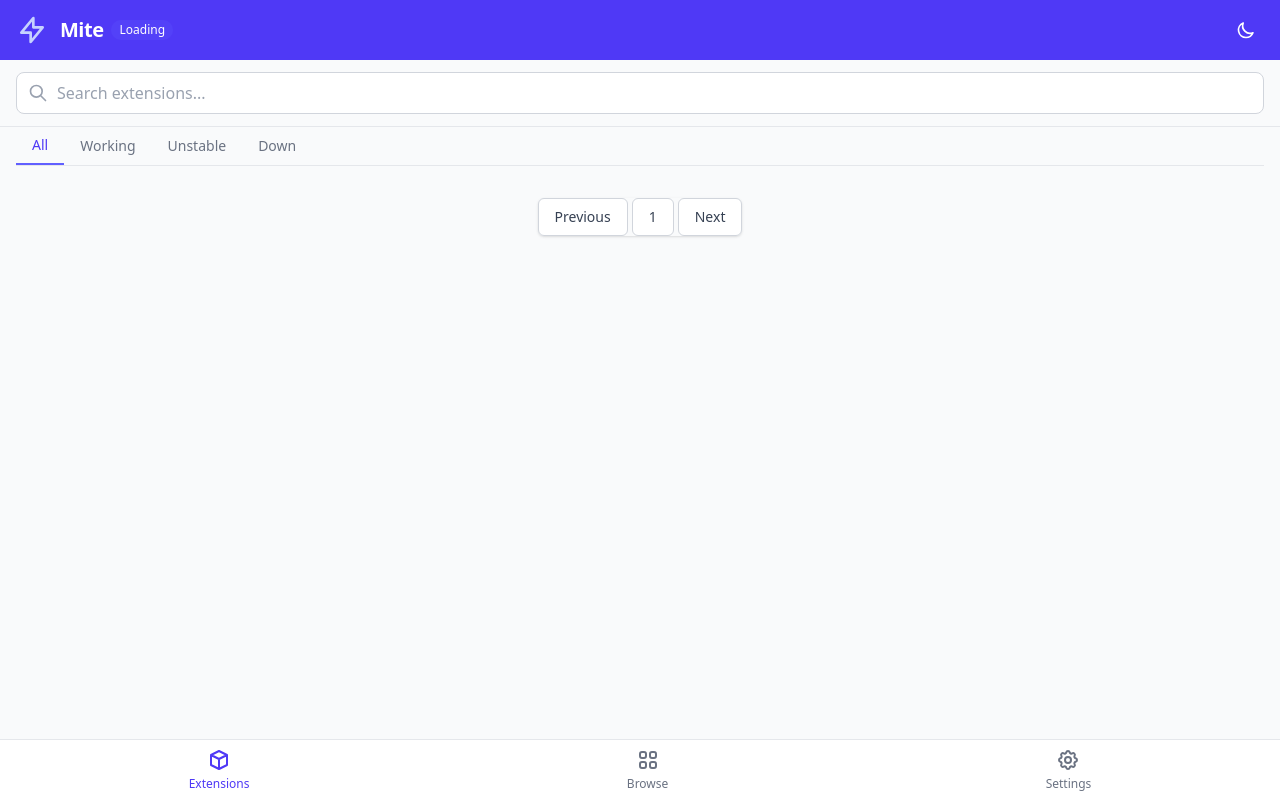
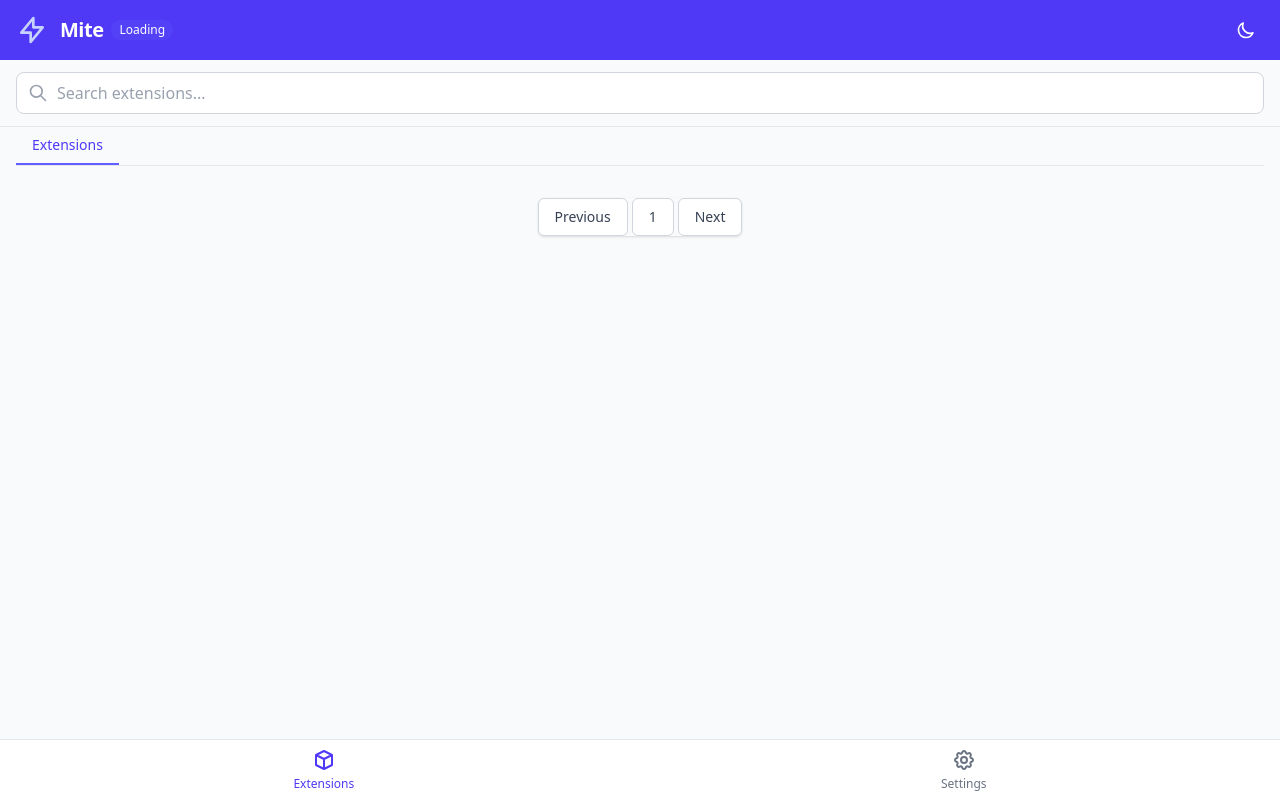
Before and after one commit to lordryns/mite, a Flask app: page / in a window 1280 px wide. Run offline with Flask 3, Linux system fonts and the light colour scheme; data that the repository does not hold is empty; some libraries are stand-ins or nearby versions.

Commit message:
reduced unnecessary features

```diff
--- a/website/templates/index.html
+++ b/website/templates/index.html
@@ -45,10 +45,7 @@
     <h3 class="text-xl font-bold "id="showing-results-for"></h3>
         <!-- Status Tabs -->
         <div class="flex border-b border-gray-200 dark:border-gray-700 mb-4">
-            <button class="tab-button px-4 py-2 font-medium text-sm border-b-2 border-indigo-500 text-indigo-600 dark:text-indigo-400" data-filter="all">All</button>
-            <button class="tab-button px-4 py-2 font-medium text-sm text-gray-500 dark:text-gray-400 hover:text-gray-700 dark:hover:text-gray-300" data-filter="working">Working</button>
-            <button class="tab-button px-4 py-2 font-medium text-sm text-gray-500 dark:text-gray-400 hover:text-gray-700 dark:hover:text-gray-300" data-filter="unstable">Unstable</button>
-            <button class="tab-button px-4 py-2 font-medium text-sm text-gray-500 dark:text-gray-400 hover:text-gray-700 dark:hover:text-gray-300" data-filter="down">Down</button>
+            <button class="tab-button px-4 py-2 font-medium text-sm border-b-2 border-indigo-500 text-indigo-600 dark:text-indigo-400" data-filter="all">Extensions</button>
         </div>
 
         <!-- Extension List, don't touch, this is being updated dynamically from /website/static/script.js -->
@@ -90,13 +87,7 @@
             </svg>
             <span class="text-xs mt-1">Extensions</span>
         </a>
-        <a href="#" class="flex flex-col items-center text-gray-500 dark:text-gray-400 hover:text-gray-700 dark:hover:text-gray-300">
-            <svg xmlns="http://www.w3.org/2000/svg" class="h-6 w-6" fill="none" viewBox="0 0 24 24" stroke="currentColor">
-                <path stroke-linecap="round" stroke-linejoin="round" stroke-width="2" d="M4 6a2 2 0 012-2h2a2 2 0 012 2v2a2 2 0 01-2 2H6a2 2 0 01-2-2V6zM14 6a2 2 0 012-2h2a2 2 0 012 2v2a2 2 0 01-2 2h-2a2 2 0 01-2-2V6zM4 16a2 2 0 012-2h2a2 2 0 012 2v2a2 2 0 01-2 2H6a2 2 0 01-2-2v-2zM14 16a2 2 0 012-2h2a2 2 0 012 2v2a2 2 0 01-2 2h-2a2 2 0 01-2-2v-2z" />
-            </svg>
-            <span class="text-xs mt-1">Browse</span>
-        </a>
-        <a href="settings" class="flex flex-col items-center text-gray-500 dark:text-gray-400 hover:text-gray-700 dark:hover:text-gray-300">
+       <a href="settings" class="flex flex-col items-center text-gray-500 dark:text-gray-400 hover:text-gray-700 dark:hover:text-gray-300">
             <svg xmlns="http://www.w3.org/2000/svg" class="h-6 w-6" fill="none" viewBox="0 0 24 24" stroke="currentColor">
                 <path stroke-linecap="round" stroke-linejoin="round" stroke-width="2" d="M10.325 4.317c.426-1.756 2.924-1.756 3.35 0a1.724 1.724 0 002.573 1.066c1.543-.94 3.31.826 2.37 2.37a1.724 1.724 0 001.065 2.572c1.756.426 1.756 2.924 0 3.35a1.724 1.724 0 00-1.066 2.573c.94 1.543-.826 3.31-2.37 2.37a1.724 1.724 0 00-2.572 1.065c-.426 1.756-2.924 1.756-3.35 0a1.724 1.724 0 00-2.573-1.066c-1.543.94-3.31-.826-2.37-2.37a1.724 1.724 0 00-1.065-2.572c-1.756-.426-1.756-2.924 0-3.35a1.724 1.724 0 001.066-2.573c-.94-1.543.826-3.31 2.37-2.37.996.608 2.296.07 2.572-1.065z" />
                 <path stroke-linecap="round" stroke-linejoin="round" stroke-width="2" d="M15 12a3 3 0 11-6 0 3 3 0 016 0z" />
```
